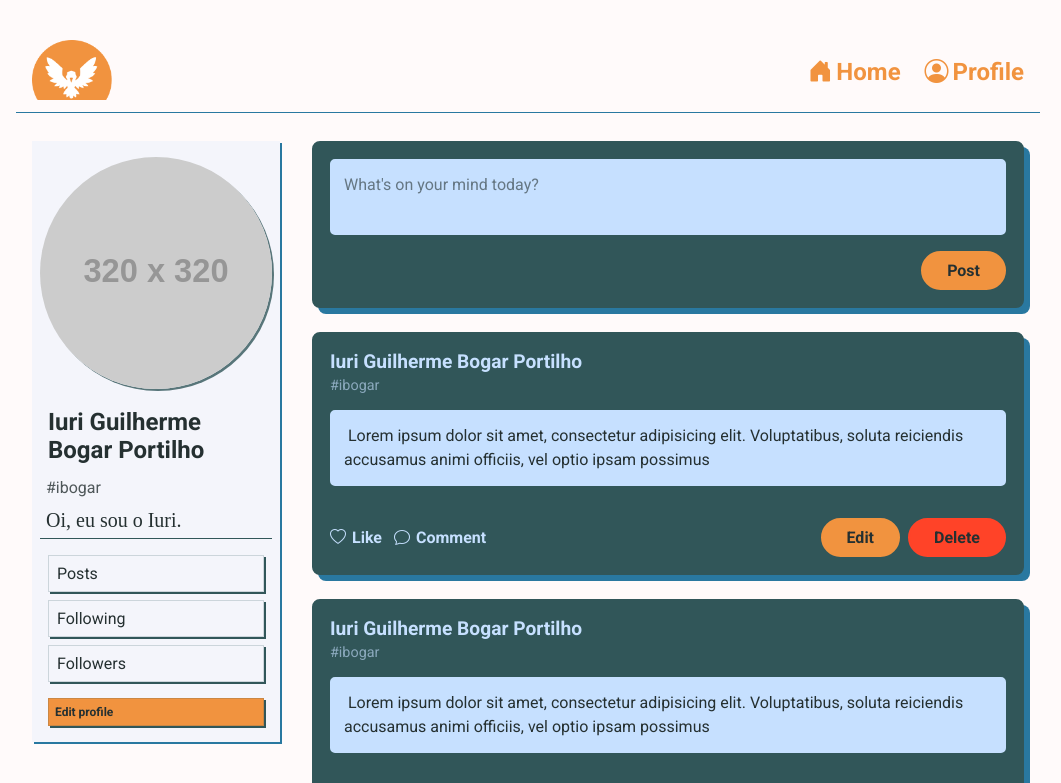
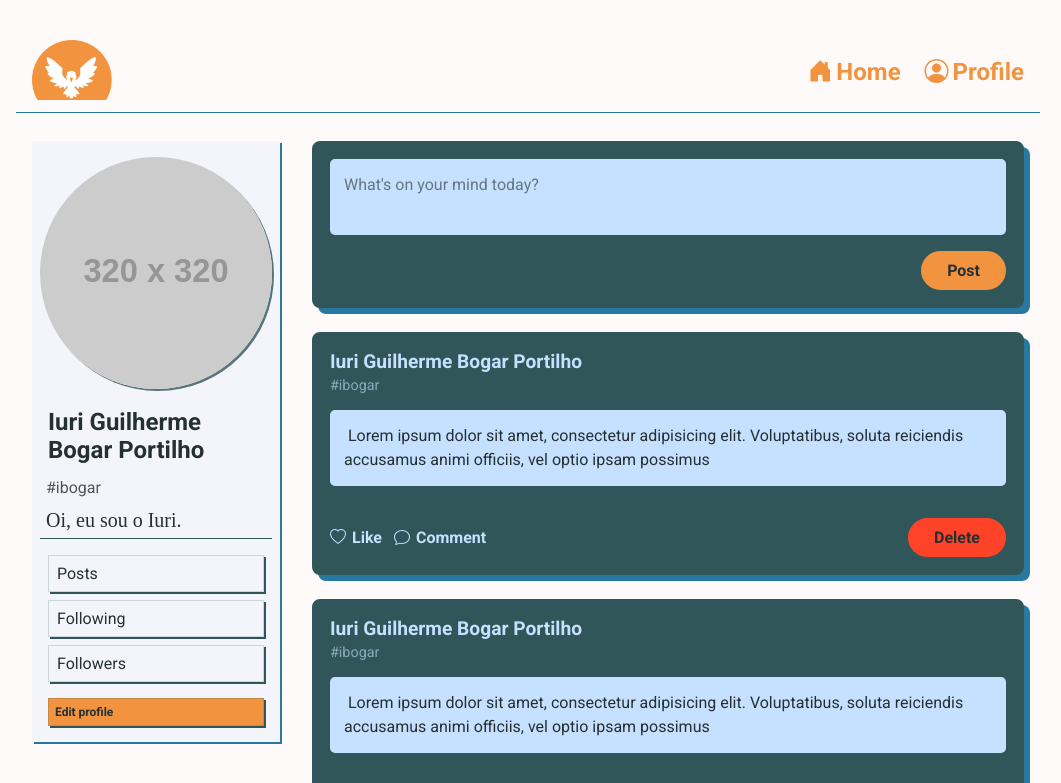
Before and after one commit to ibogar/strix-front, a React (Vite) app: page / in a window 1280 px wide. Shown: the top 783 px of the page, without its empty margins (112-1173 px from the left). Built offline with nearby package versions, Linux system fonts and the light colour scheme; a web font is replaced by a local one.

Commit message:
update Post - omit edit button

```diff
--- a/src/components/Post/index.tsx
+++ b/src/components/Post/index.tsx
@@ -21,9 +21,9 @@ const Post = () => {
             </S.ActionsContainer>
 
             <S.BtnContainer>
-                <Btn className="positive">
+                {/* <Btn className="positive">
                     Edit
-                </Btn>
+                </Btn> */}
 
                 <Btn className="danger">
                     Delete
```
